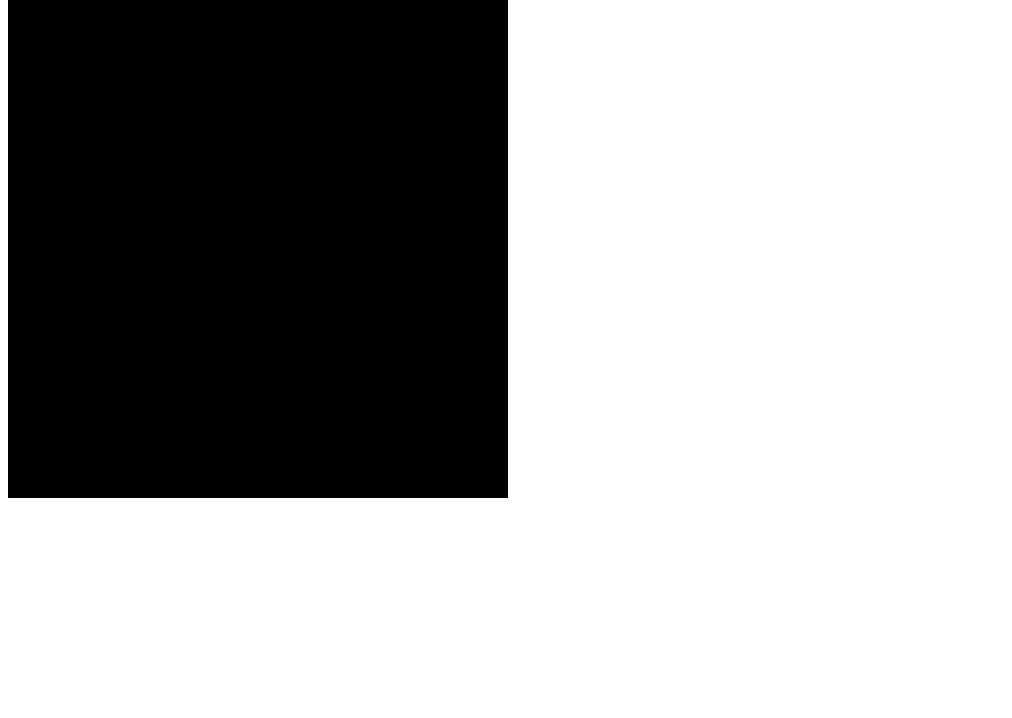
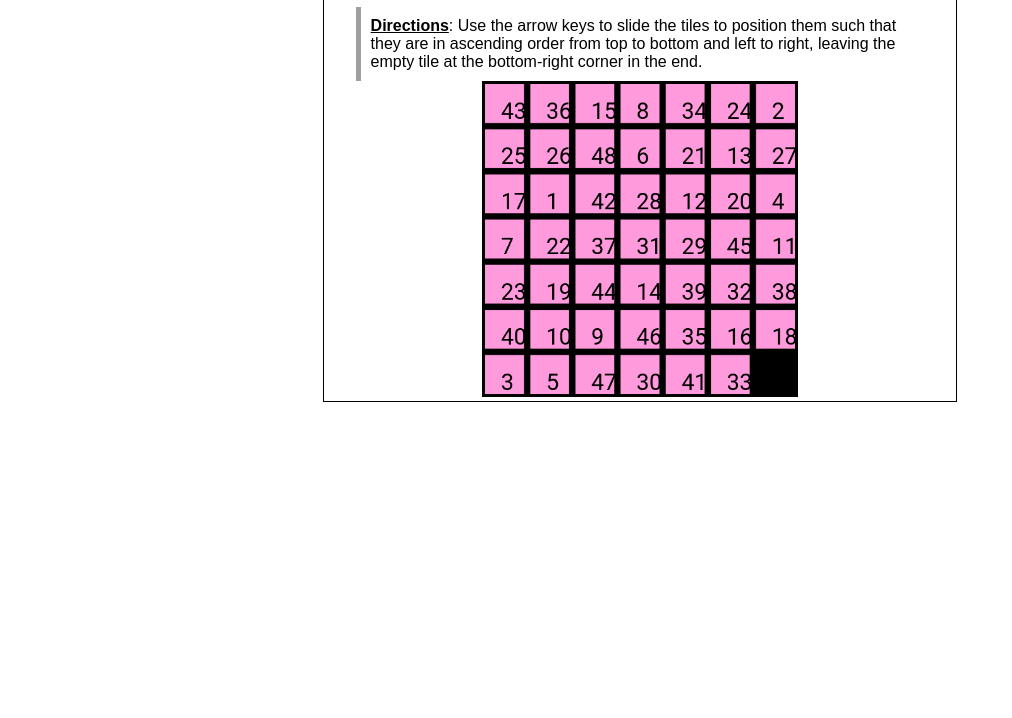
Before and after one commit to RelinquishedPossum411/block_slider_game, a plain HTML site: page index.html in a window 1280 px wide. Shown: the part 82-800 px from the top of the page, without its empty margins (0-1012 px from the left). Drawn offline with Linux system fonts and the light colour scheme.

Commit message:
made the page look a little better

```diff
--- /dev/null
+++ b/css/style.css
@@ -0,0 +1,40 @@
+
+body {
+    font-family: Arial, "Tahoma", sans-serif;
+}
+
+h1 {
+}
+
+div#page-wrapper {
+    width: 100%;
+}
+
+div#secondary-wrapper {
+    border: 1px solid #000000;
+    width: 50%;
+    margin: auto;
+}
+
+div#game-container {
+    width: 50%;
+    height: auto;
+    margin: auto;
+}
+
+div#game-container canvas {
+    width: 100%;
+    height: auto;
+    margin: auto;
+}
+
+div.header {
+    text-align: center;
+}
+
+div#game-directions {
+    margin-left: 5%;
+    margin-right: 5%;
+    padding: 10px;
+    border-left: 5px solid #9e9e9e;
+}
--- a/index.html
+++ b/index.html
@@ -1,28 +1,31 @@
 <!DOCTYPE html>
 <html lang="en">
 <head>
-    <meta charset="UTF-8"/>
-    <title>Block Game</title>
+<meta charset="UTF-8"/>
+<title>Block Game</title>
+<link rel="stylesheet" href="css/style.css" />
 </head>
 <body>
-<div>
-<div>
+<div id="page-wrapper">
+<div id="secondary-wrapper">
+<div class="header">
     <h1>Block Sliding Game</h1>
 </div>
-<div>
+<div id="game-directions"><strong><u>Directions</u></strong>: Use the arrow keys to slide the tiles to position them such
+that they are in ascending order from top to bottom and left to right, leaving the empty tile at the bottom-right corner
+in the end.</div>
+<div id="game-container">
     <canvas id="game" width="500" height="500"></canvas>
+</div>
 </div>
 </div>
 <script src="js/game.js"></script>
 <script>
     window.onload = function() {
-        console.log("Loaded.");
+        console.log("Page loaded; ready to load game.");
 
         var gameCanvas = document.getElementById("game");
-
-        var game = blockGame(gameCanvas, gameCanvas.getContext("2d"), { tiles: 7, winCallback: function() { alert("aww yeah!"); } });
-
-        game.start();
+        blockGame(gameCanvas, gameCanvas.getContext("2d"), { tiles: 7, winCallback: function() { alert("aww yeah!"); } }).start();
     };
 </script>
 </body>
--- a/js/game.js
+++ b/js/game.js
@@ -12,7 +12,7 @@
         var cfg = {
             tiles: 3,
             winCallback: function(moves, time) {
-                alert("You won in " + moves + " moves!");
+                alert("You won in " + time + " [time unit] within " + moves + " moves!");
             }
         };
 
@@ -38,6 +38,9 @@
                 tiles.push({ order: 0, data: null });
                 blank = tiles.length - 1;
 
+                if (tiles)
+                    fillCanvas();
+
                 global.addEventListener("keydown", keyDown);
             }
         };
@@ -61,7 +64,7 @@
 
                 moves++;
 
-                if (game() && tilesInOrder(tiles)) {
+                if (fillCanvas() && tilesInOrder(tiles)) {
                     active = false;
 
                     setTimeout(cfg.winCallback(moves), 200);
@@ -90,15 +93,13 @@
             blank = blockIndex;
         }
 
-        function game() {
+        function fillCanvas() {
             context.fillStyle = "black";
             context.fillRect(0, 0, canvas.width, canvas.height);
 
             // Render tiles
             var blockWidth = canvas.width / cfg.tiles, blockHeight = canvas.height / cfg.tiles;
             var fillX = 0, fillY = 0;
-
-            var c = 1;
 
             for (var i = 0; i < tiles.length; i++) {
                 context.fillStyle = "#ff9add";
@@ -125,7 +126,6 @@
             return true;
         }
 
-        // TODO: check winner.
         function tilesInOrder(tiles) {
             for (var i = 0; i < tiles.length - 1; i++) {
                 if (tiles[i].order === 0)
```
Also changed, not shown: 1 other file.
